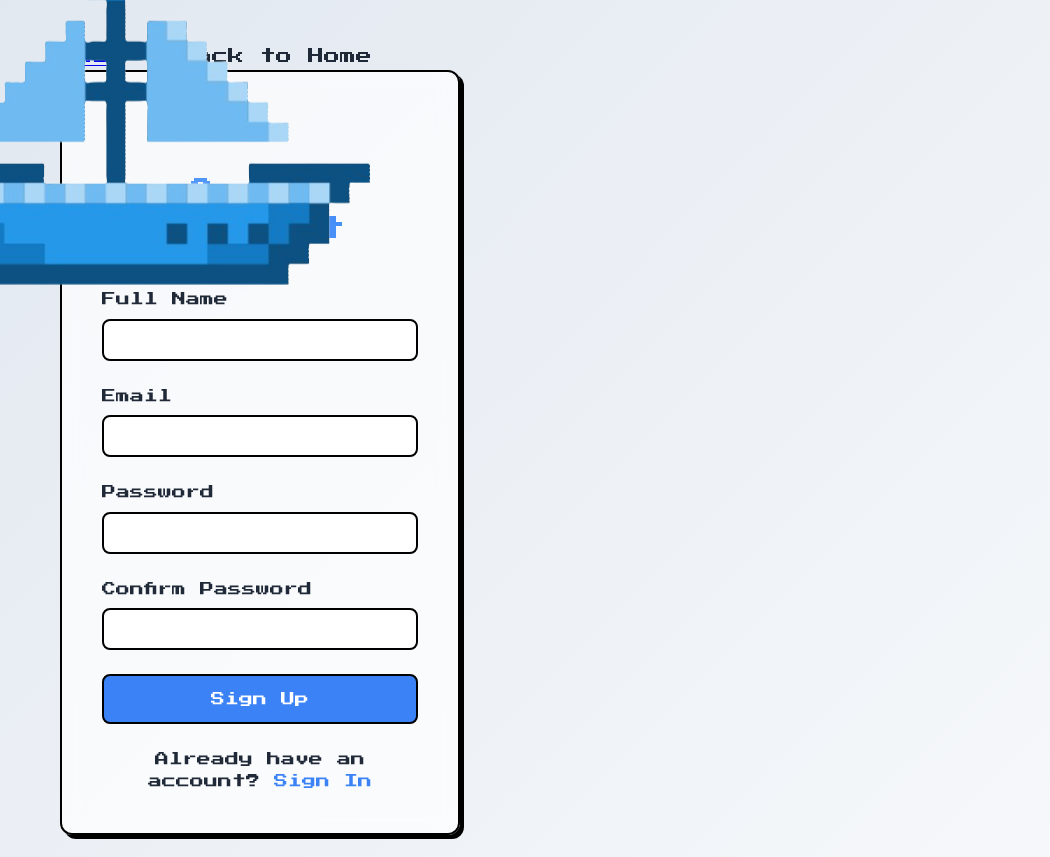
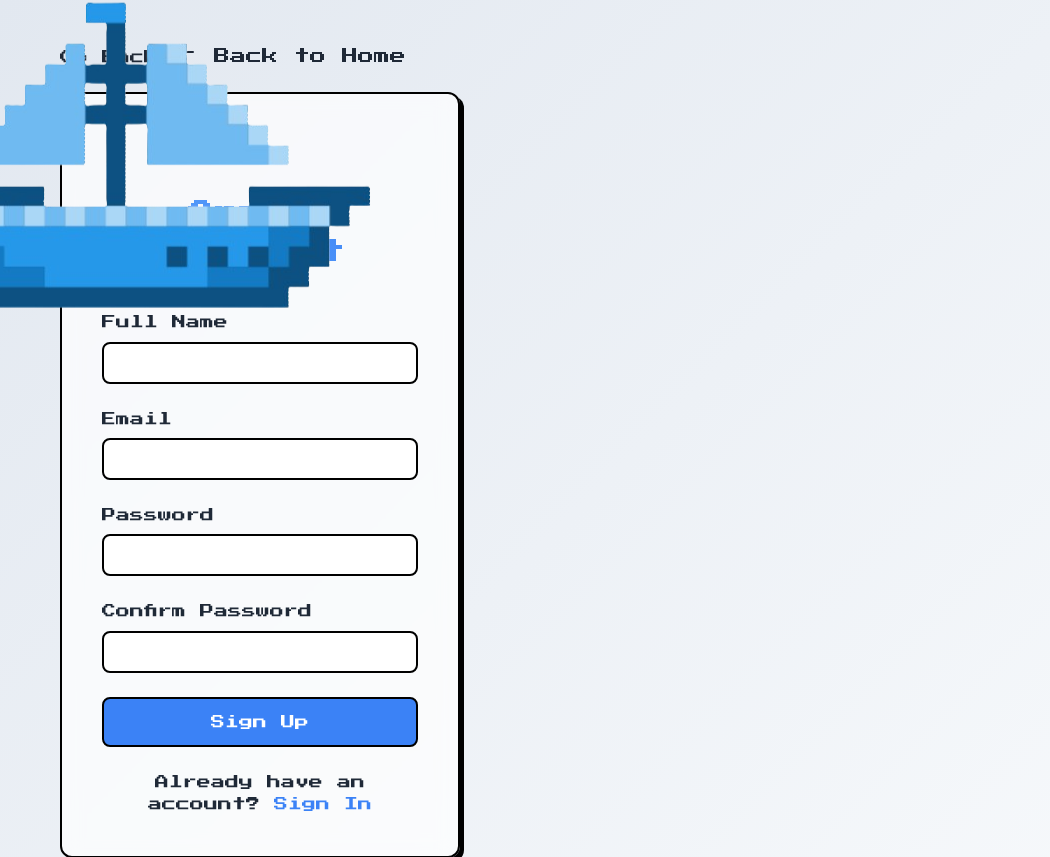
Before and after one commit to chaikrk/Sultan-s-work, a Flask app: page /signup in a window 1280 px wide. Shown: the top 857 px of the page, without its empty margins (0-1050 px from the left). Run offline with Flask 3, Linux system fonts and the light colour scheme.

Commit message:
Update signup.html

```diff
--- a/templates/signup.html
+++ b/templates/signup.html
@@ -10,7 +10,7 @@
 <body>
     <main class="auth-page">
         <div class="container">
-            <a href="{{ url_for('chat') }}">chat</a>
+            <a href="{{ url_for('home') }}" class="back-link">Go Back</a>
                 <svg xmlns="http://www.w3.org/2000/svg" width="24" height="24" viewBox="0 0 24 24" fill="none" stroke="currentColor" stroke-width="2" stroke-linecap="round" stroke-linejoin="round"><line x1="19" y1="12" x2="5" y2="12"></line><polyline points="12 19 5 12 12 5"></polyline></svg>
                 Back to Home
             </a>
```
